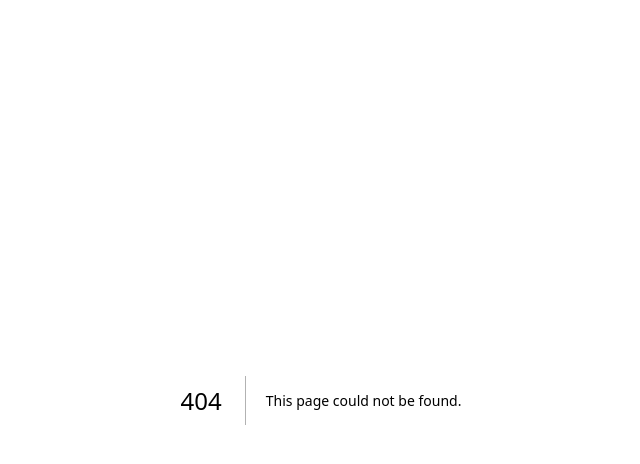
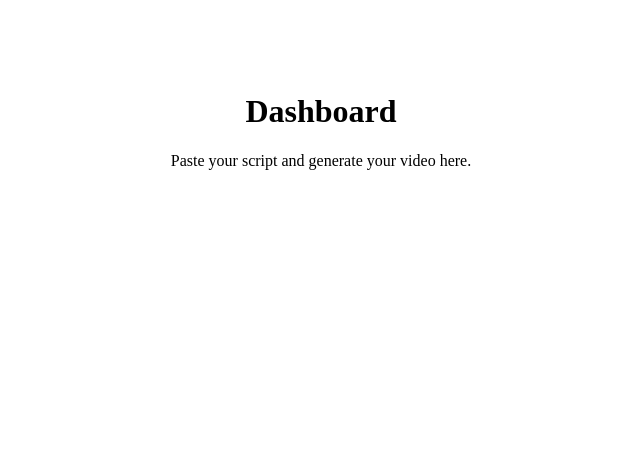
Before and after one commit to hackerh5041/viba-ai, a Next.js app: page /pages/dashboard in a window 1280 px wide. Before the commit this address had no page. Shown: the top 464 px of the page, without its empty margins (319-959 px from the left). Built offline with nearby package versions, Linux system fonts and the light colour scheme.

Commit message:
Create dashboard.js

```diff
--- /dev/null
+++ b/pages/pages/dashboard.js
@@ -0,0 +1,8 @@
+export default function Dashboard() {
+  return (
+    <div style={{ padding: '4rem', textAlign: 'center' }}>
+      <h1>Dashboard</h1>
+      <p>Paste your script and generate your video here.</p>
+    </div>
+  );
+}
```
